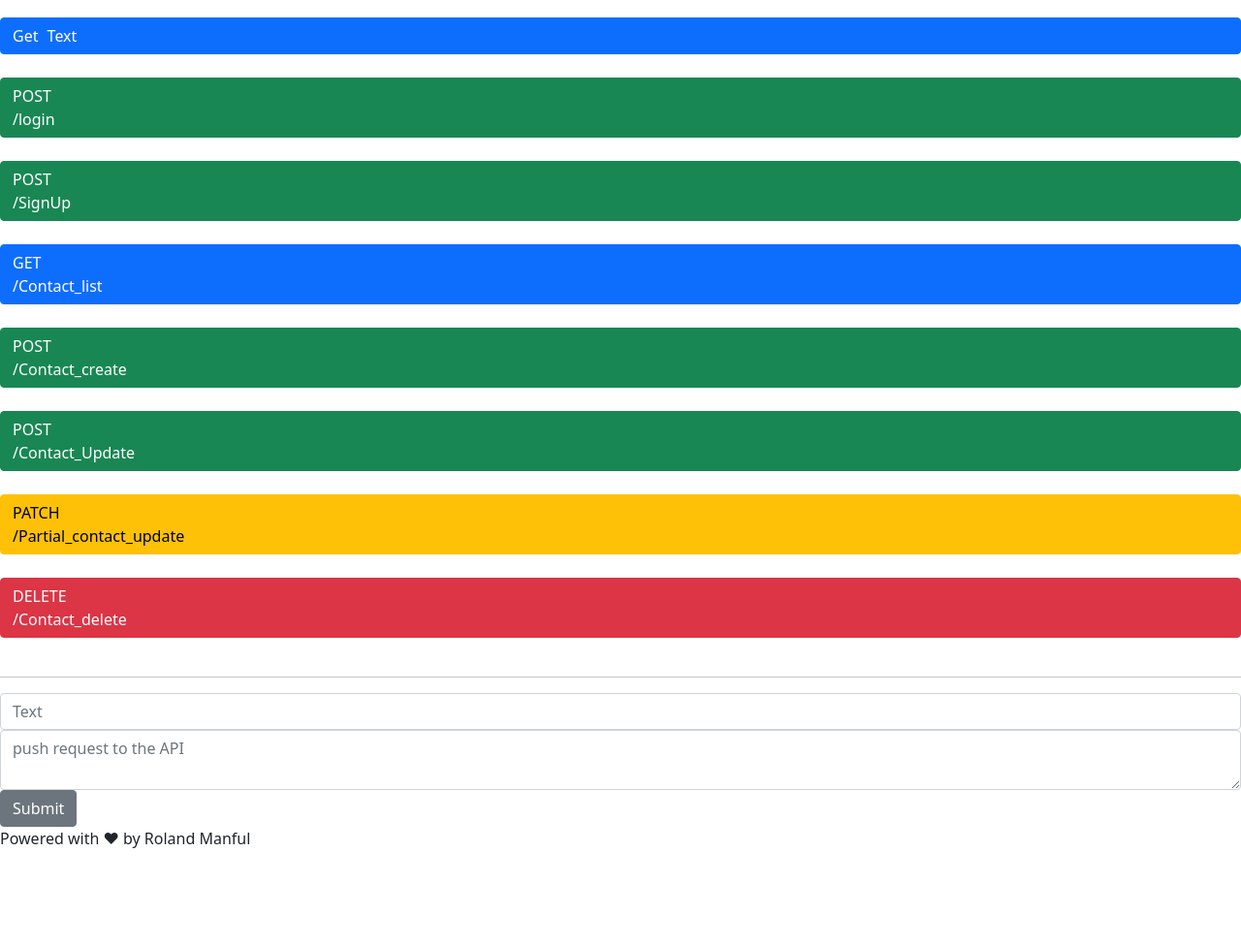
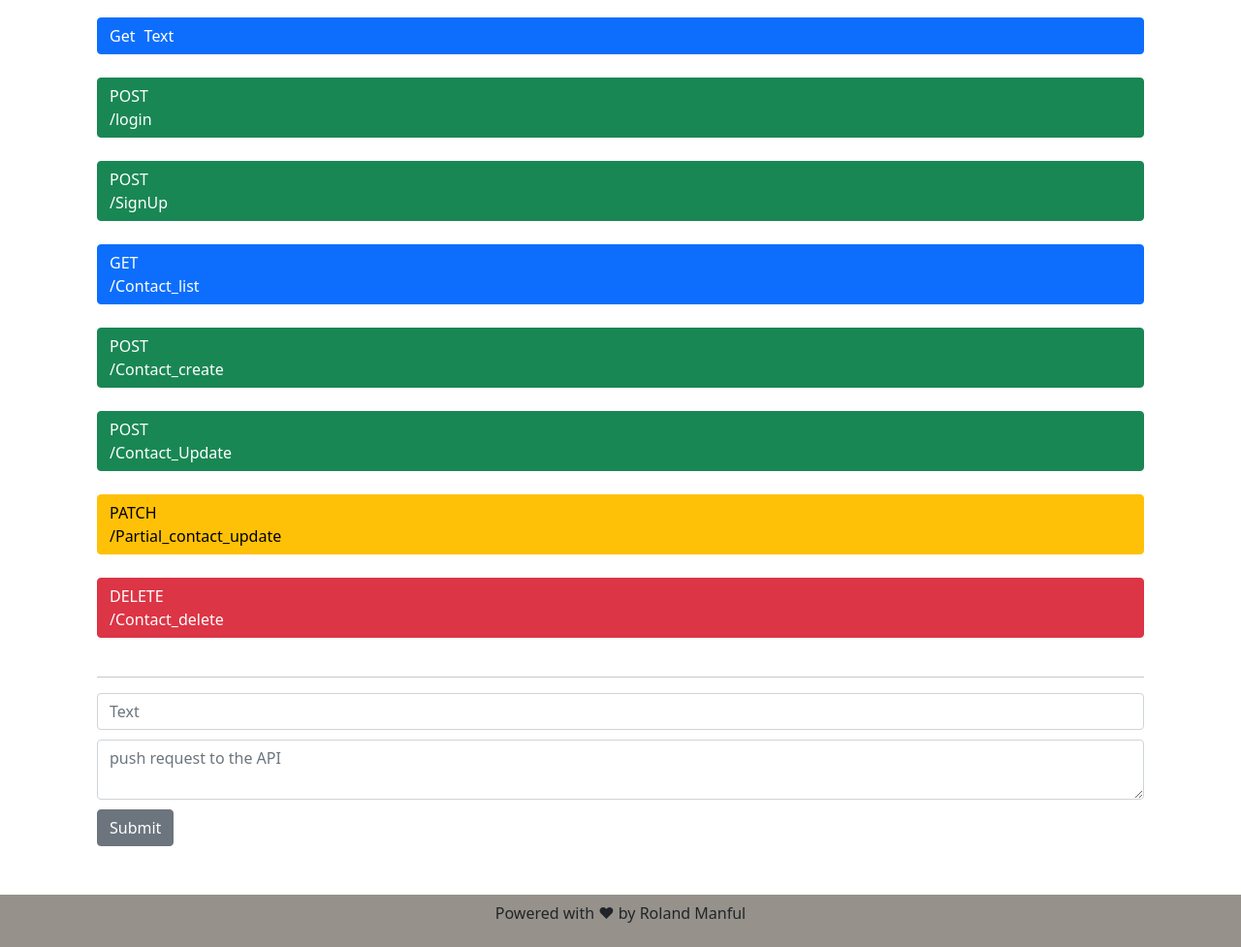
Before and after one commit to RolandM99/BARZAP-JS-fetch-API, a plain HTML site: page index.html in a window 1280 px wide. Shown: the part 73-1050 px from the top of the page at 97% size. Before the commit the page ends 966 px from the top, so only its background shows below. Drawn offline with nearby package versions, Linux system fonts and the light colour scheme.

Commit message:
New Commit for css file

```diff
--- a/css/style.css
+++ b/css/style.css
@@ -1,6 +1,7 @@
-body {
+#container-body {
     width: 100%;
     height: 100%;
+    padding:0px 100px 0px 100px;
 }
 #title
 {
@@ -18,39 +19,56 @@ body {
 #getLogin
 {
     text-align: left;
-    word-spacing: 1225px;
+    word-spacing: 1030px;
 }
 #getSignup
 {
     text-align: left;
-    word-spacing: 1220px;
+    word-spacing: 1020px;
 }
 
 #getContact
 {
     text-align: left;
-    word-spacing: 1200px;
+    word-spacing: 1000px;
 }
 
 #getCreate
 {
     text-align: left;
-    word-spacing: 1180px;
+    word-spacing: 965px;
 }
 
 #getUpdate
 {
     text-align: left;
-    word-spacing: 1160px;
+    word-spacing: 950px;
 }
 #getPartial
 {
     text-align: left;
-    word-spacing: 1110px;
+    word-spacing: 890px;
 }
 
 #getDelete
 {
     text-align: left;
-    word-spacing: 1150px;
+    word-spacing: 950px;
 }
+#titlle
+{
+    text-align: left;
+}
+.form-group {
+    margin-bottom: 10px;
+}
+#addPost {
+    margin-bottom: 50px;
+}
+#foot {
+    background-color: rgb(150, 145, 138);
+    text-align: center;
+    padding: 7px;
+    width: 100%;
+    height :100%;
+}
```
